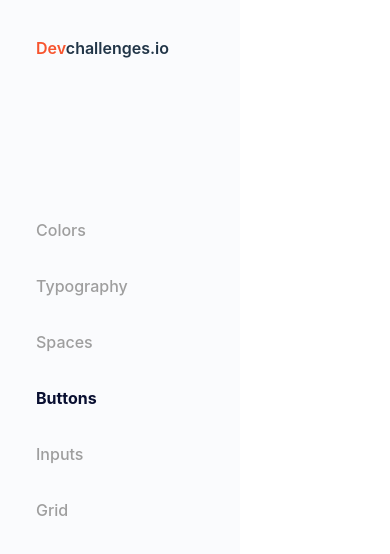
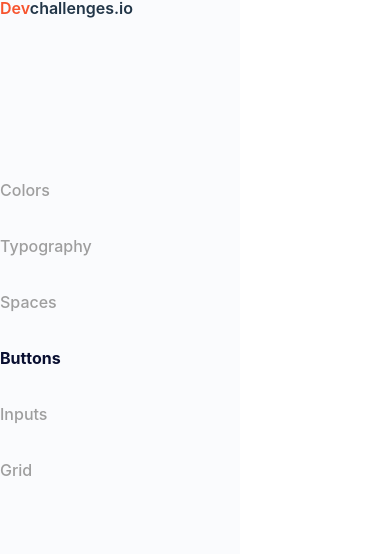
Before and after one commit to gabycode/buttonComponent, a React (Vite) app: page / in a window 390 px wide. Shown: the top 554 px of the page. Built offline with nearby package versions, Linux system fonts and the light colour scheme.

Commit message:
responsive sidebar

```diff
--- a/src/components/Sidebar.jsx
+++ b/src/components/Sidebar.jsx
@@ -1,8 +1,14 @@
+import { useState } from "react";
 import "../App.css";
 
 export default function Sidebar() {
+  const [visible, setVisible] = useState(false);
+
+  const toggleSidebar = () => {
+    setVisible(!visible);
+  };
   return (
-    <div className="sidebar-container">
+    <div className={`sidebar${visible ? " visible" : ""}`}>
       <h1 className="title">
         <span className="red-dev">Dev</span>challenges.io
       </h1>
```
